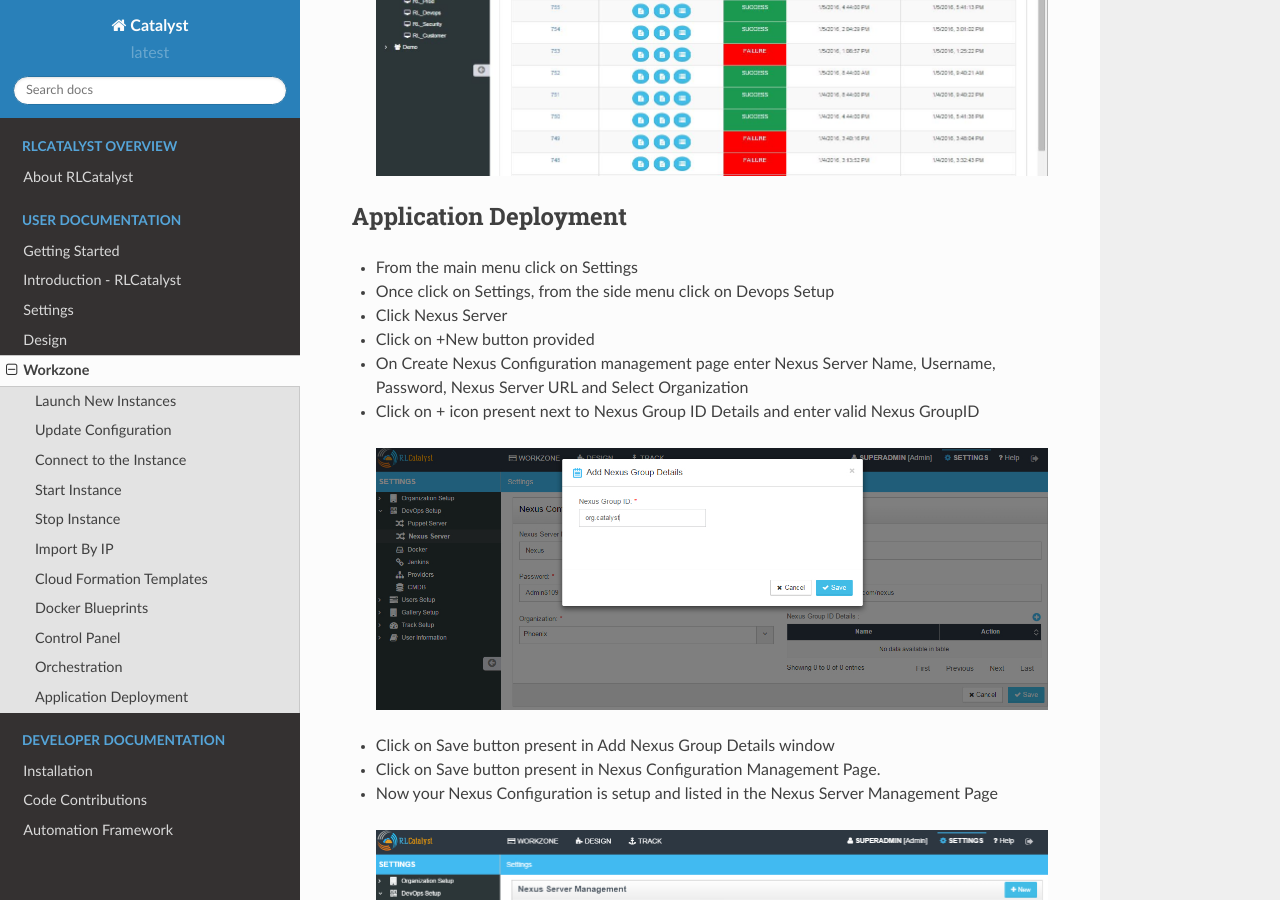
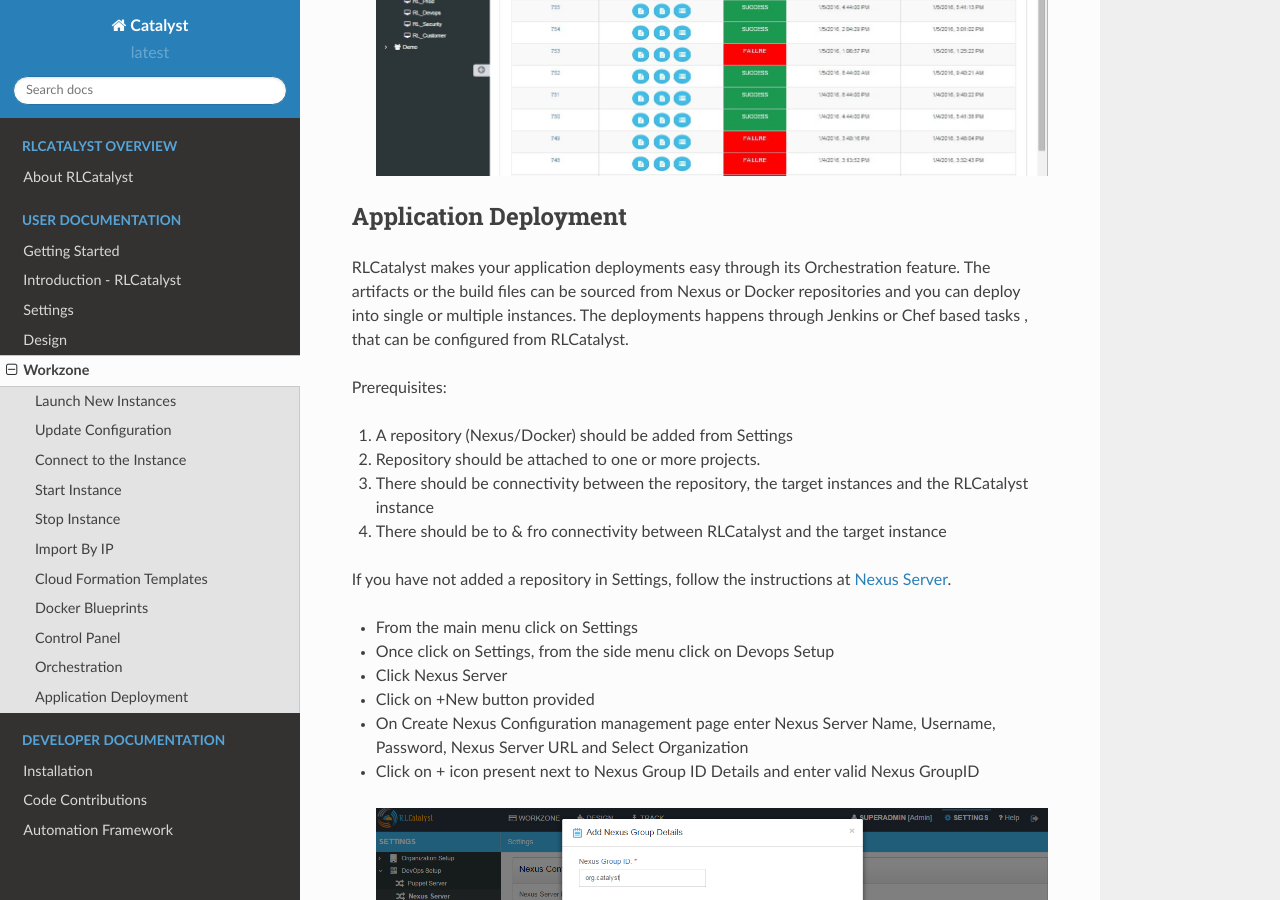
Before and after one commit to RLOpenCatalyst/catdocs, a Sphinx documentation site: the page built from Catalyst/source/workzone.rst, in a window 1280 px wide and 900 px high, scrolled down 16200 px. Built offline with Sphinx 7.4.7 and the Read the Docs theme 2.0.0, drawn with Linux system fonts in a browser that asks for light colours.

Commit message:
Updated links to nexus server

```diff
--- a/Catalyst/source/configmanagement.rst
+++ b/Catalyst/source/configmanagement.rst
@@ -63,6 +63,7 @@
 
 *****
 
+.. _configure-nexus:
 
 Nexus Server
 ^^^^^^^^^^^^
--- a/Catalyst/source/workzone.rst
+++ b/Catalyst/source/workzone.rst
@@ -462,6 +462,17 @@
 Application Deployment
 ^^^^^^^^^^^^^^^^^^^^^^
 
+RLCatalyst makes your application deployments easy through its Orchestration feature. The artifacts or the build files can be sourced from Nexus or Docker repositories and you can deploy into single or multiple instances. The deployments happens through Jenkins or Chef based tasks , that can be configured from RLCatalyst.
+
+Prerequisites:
+
+1. A repository (Nexus/Docker) should be added from Settings
+2. Repository should be attached to one or more projects.
+3. There should be connectivity between the repository, the target instances and the RLCatalyst instance
+4. There should be to & fro connectivity between RLCatalyst and the target instance
+
+If you have not added a repository in Settings, follow the instructions at :ref:`configure-nexus`.
+
 * From the main menu click on Settings
 
 * Once click on Settings, from the side menu click on Devops Setup
```
